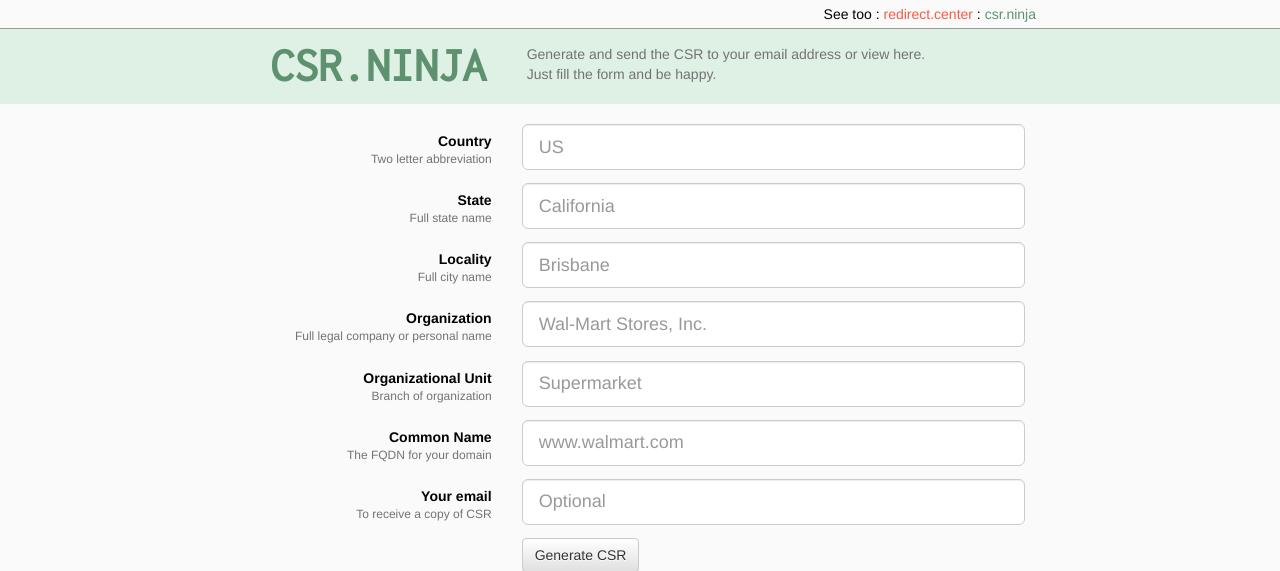
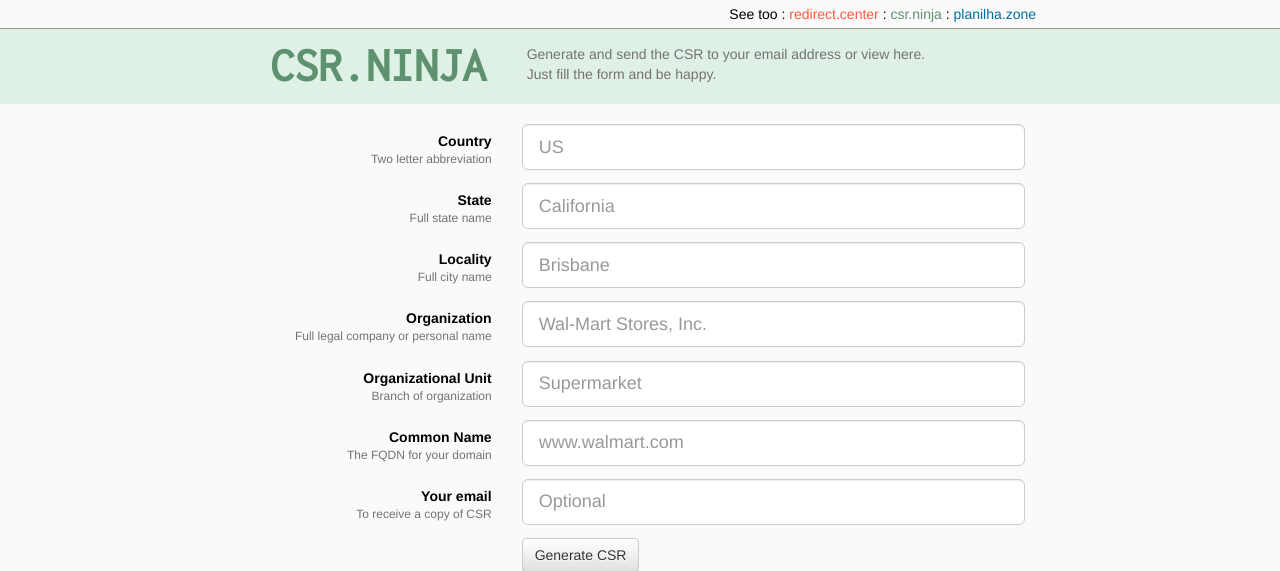
Before and after one commit to shionphan/csr.ninja, a PHP site: page / in a window 1280 px wide. Shown: the top 571 px of the page. Run offline with PHP 8.4, Linux system fonts and the light colour scheme; some libraries are stand-ins or nearby versions.

Commit message:
Nova URL

```diff
--- a/public_html/index.php
+++ b/public_html/index.php
@@ -206,6 +206,10 @@ span.error {
     color: #fc5a44;
 }
 
+.planilha-zone {
+    color: #006DA3;
+}
+
 label .help-block {
     font-size: 12px;
     font-weight: normal;
@@ -242,6 +246,8 @@ label .help-block {
     <a href="http://redirect.center" class="redirect-center" title="redirect.center">redirect.center</a>
     :
     <a href="http://csr.ninja" class="csr-ninja" title="csr.ninja">csr.ninja</a>
+    :
+    <a href="http://planilha.zone" class="planilha-zone" title="planilha.zone">planilha.zone</a>
         </div>
     </div>
     <div id="header">
```
